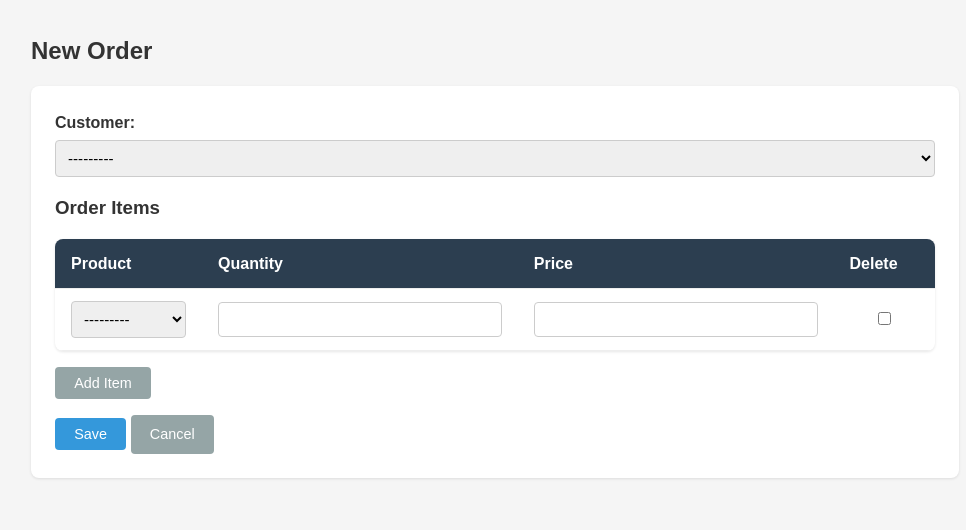
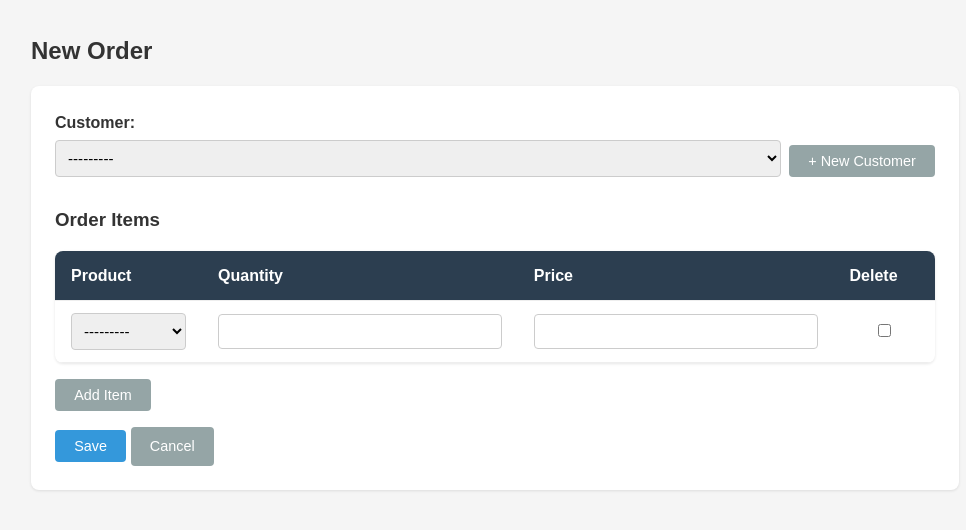
Before and after one commit to amirzaliyev/dscc-cw1-00016221, a Django app: page /orders/create in a window 1280 px wide. Shown: the part 58-588 px from the top of the page, without its empty margins (145-1111 px from the left). Run offline with Django 5.2, Linux system fonts and the light colour scheme; the visitor is signed in with stand-in values (Sample User, id 1); data that the repository does not hold is empty.

Commit message:
add customer in order create page

```diff
--- a/config/settings.py
+++ b/config/settings.py
@@ -24,7 +24,7 @@ DEBUG = config("DEBUG", cast=bool)
 
 ALLOWED_HOSTS = config("ALLOWED_HOSTS", cast=Csv())
 
-CSRF_TRUSTED_ORIGINS = config("CSRF_TRUSTED_ORIGINS", cast=Csv())
+CSRF_TRUSTED_ORIGINS = config("CSRF_TRUSTED_ORIGINS", default="", cast=Csv())
 
 
 # Application definition
--- a/sales/forms.py
+++ b/sales/forms.py
@@ -1,7 +1,13 @@
 from django.contrib.auth.forms import UserCreationForm
 from django.forms import ModelForm, inlineformset_factory
 
-from sales.models import Order, OrderItem
+from sales.models import Customer, Order, OrderItem
+
+
+class CustomerForm(ModelForm):
+    class Meta:
+        model = Customer
+        fields = ["full_name", "phone_number", "is_vip"]
 
 
 class OrderForm(ModelForm):
--- a/sales/templates/sales/order_form.html
+++ b/sales/templates/sales/order_form.html
@@ -9,7 +9,10 @@
     <form method="post">
         {% csrf_token %}
 
-        {{ form.as_p }}
+        <div style="display:flex;align-items:end;gap:0.5rem;">
+            <div style="flex:1;">{{ form.as_p }}</div>
+            <button type="button" class="btn btn-secondary" id="add-customer" style="margin-bottom:0.75rem;">+ New Customer</button>
+        </div>
 
         <h3 class="mt-1 mb-1">Order Items</h3>
         {{ formset.management_form }}
@@ -45,13 +48,82 @@
     </form>
 </div>
 
+<!-- Customer Modal -->
+<div id="customer-modal" style="display:none;position:fixed;top:0;left:0;width:100%;height:100%;background:rgba(0,0,0,0.5);z-index:1000;">
+    <div style="background:#fff;max-width:420px;margin:10% auto;border-radius:8px;padding:1.5rem;">
+        <h3>New Customer</h3>
+        <div id="modal-errors" style="color:#e74c3c;margin:0.5rem 0;"></div>
+        <form id="customer-form">
+            <p>
+                <label for="id_full_name">Full name:</label>
+                <input type="text" name="full_name" id="id_full_name" maxlength="255" required>
+            </p>
+            <p>
+                <label for="id_phone_number">Phone number:</label>
+                <input type="text" name="phone_number" id="id_phone_number" maxlength="20" required>
+            </p>
+            <p>
+                <label for="id_is_vip">
+                    <input type="checkbox" name="is_vip" id="id_is_vip"> VIP Customer
+                </label>
+            </p>
+            <div style="display:flex;gap:0.5rem;margin-top:1rem;">
+                <button type="submit" class="btn btn-primary">Create</button>
+                <button type="button" class="btn btn-secondary" id="close-modal">Cancel</button>
+            </div>
+        </form>
+    </div>
+</div>
+
 <script>
+const modal = document.getElementById("customer-modal");
+const customerSelect = document.getElementById("id_customer");
+const csrfToken = document.querySelector("[name=csrfmiddlewaretoken]").value;
+
+document.getElementById("add-customer").addEventListener("click", () => {
+    modal.style.display = "block";
+});
+
+document.getElementById("close-modal").addEventListener("click", () => {
+    modal.style.display = "none";
+    document.getElementById("modal-errors").textContent = "";
+});
+
+modal.addEventListener("click", (e) => {
+    if (e.target === modal) {
+        modal.style.display = "none";
+    }
+});
+
+document.getElementById("customer-form").addEventListener("submit", (e) => {
+    e.preventDefault();
+    const formData = new FormData(e.target);
+
+    fetch("{% url 'customer_create' %}", {
+        method: "POST",
+        headers: {"X-CSRFToken": csrfToken},
+        body: formData,
+    })
+    .then(res => res.json().then(data => ({ok: res.ok, data})))
+    .then(({ok, data}) => {
+        if (ok) {
+            const option = new Option(data.name, data.id, true, true);
+            customerSelect.appendChild(option);
+            modal.style.display = "none";
+            e.target.reset();
+            document.getElementById("modal-errors").textContent = "";
+        } else {
+            const errors = Object.values(data.errors).flat().join(", ");
+            document.getElementById("modal-errors").textContent = errors;
+        }
+    });
+});
+
 document.getElementById("add-item").addEventListener("click", function() {
     const tbody = document.querySelector("table tbody");
     const totalForms = document.getElementById("id_items-TOTAL_FORMS");
     const n = parseInt(totalForms.value);
 
-    // Clone the last row and clear its values
     const lastRow = tbody.querySelector("tr:last-child");
     const newRow = lastRow.cloneNode(true);
 
--- a/sales/urls.py
+++ b/sales/urls.py
@@ -1,6 +1,13 @@
 from django.urls import path
 
-from sales.views import create_order, delete_order, get_order, list_orders, update_order
+from sales.views import (
+    create_customer,
+    create_order,
+    delete_order,
+    get_order,
+    list_orders,
+    update_order,
+)
 
 urlpatterns = [
     path("", list_orders, name="order_list"),
@@ -8,4 +15,5 @@ urlpatterns = [
     path("<int:pk>/", get_order, name="order_detail"),
     path("<int:pk>/update", update_order, name="order_update"),
     path("<int:pk>/delete", delete_order, name="order_delete"),
+    path("customers/create", create_customer, name="customer_create"),
 ]
--- a/sales/views.py
+++ b/sales/views.py
@@ -1,8 +1,9 @@
 from django.contrib.auth.decorators import login_required
+from django.http import JsonResponse
 from django.http.request import HttpRequest
 from django.shortcuts import get_object_or_404, redirect, render
 
-from sales.forms import OrderForm, OrderItemFormSet
+from sales.forms import CustomerForm, OrderForm, OrderItemFormSet
 from sales.models import Order
 
 # def register(request: HttpRequest):
@@ -83,3 +84,14 @@ def delete_order(request: HttpRequest, pk: int):
         return redirect("order_list")
 
     return render(request, "sales/order_confirm_delete.html", context={"order": order})
+
+
+@login_required
+def create_customer(request: HttpRequest):
+    if request.method == "POST":
+        form = CustomerForm(request.POST)
+        if form.is_valid():
+            customer = form.save()
+            return JsonResponse({"id": customer.id, "name": str(customer)})
+        return JsonResponse({"errors": form.errors}, status=400)
+    return JsonResponse({"error": "POST required"}, status=405)
```
